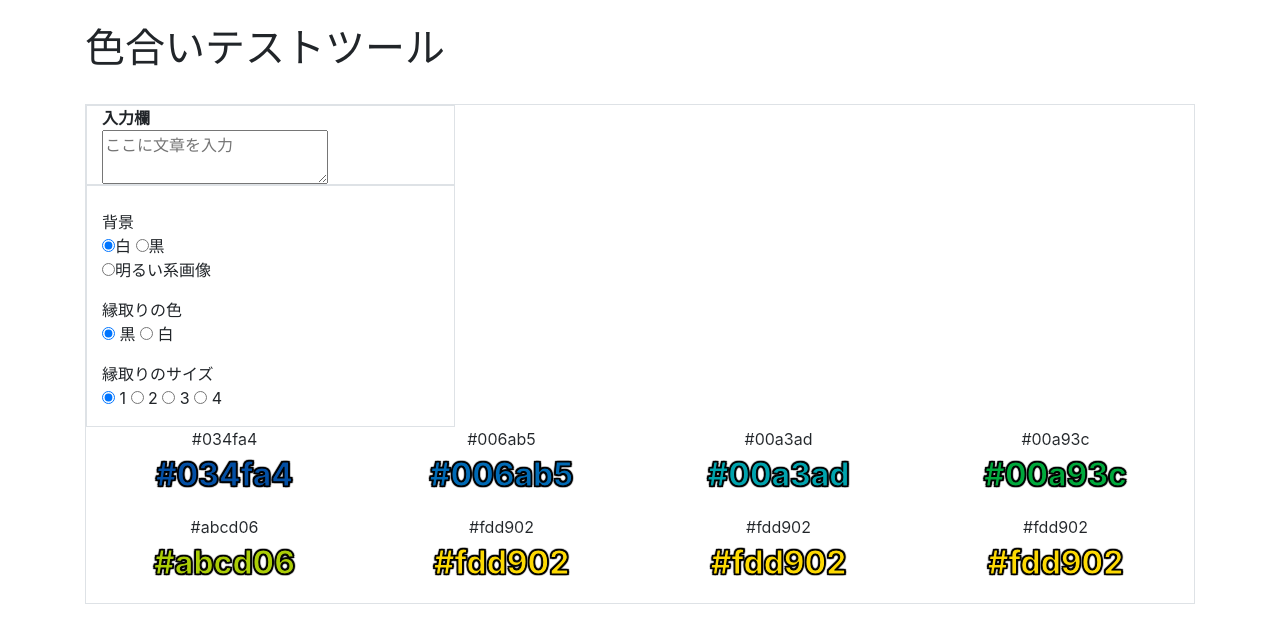
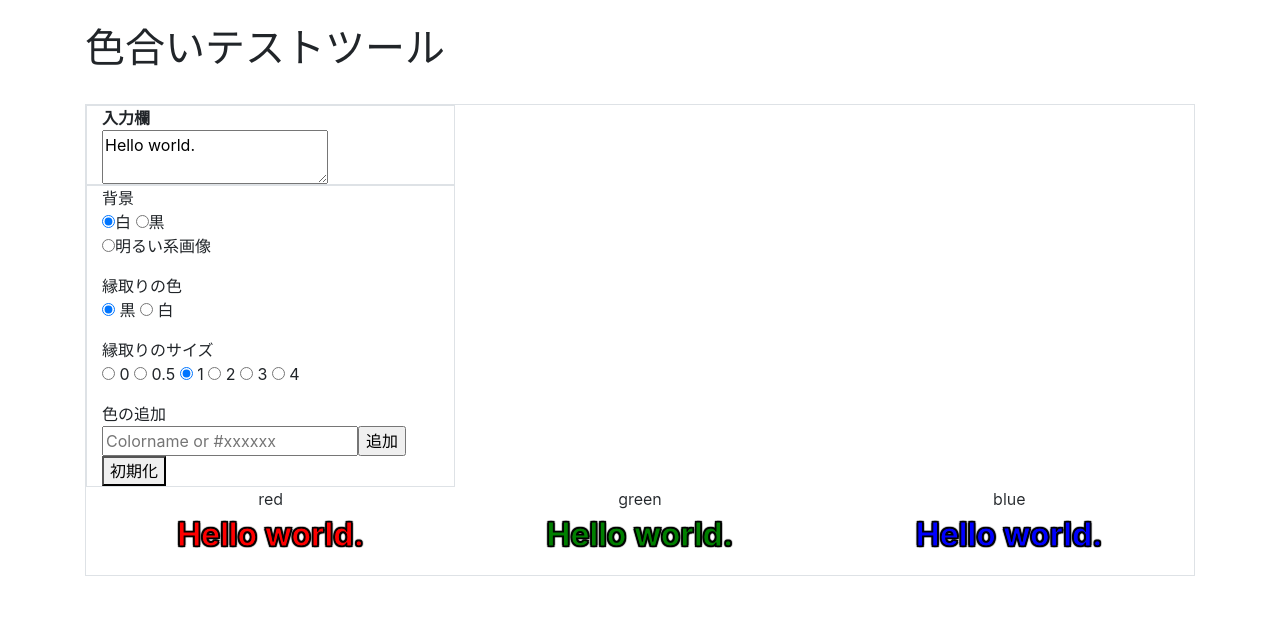
Before and after one commit to nukokoi/nukokoi.github.io, a Jekyll site: the page colortest/index.html, which Jekyll copies as it is, in a window 1280 px wide. Shown: the top 643 px of the page. Built offline with Jekyll 4.4.1, drawn with Linux system fonts in a browser that asks for light colours.

Commit message:
色追加機能

```diff
--- a/colortest/index.html
+++ b/colortest/index.html
@@ -33,7 +33,7 @@
 
             <div class="row center-block" style="background-color: rgba(255,255,255,0.75);">
                 <div class="col-4 border">
-                    <br>背景<br>
+                    背景<br>
                 <form class="bg">
                     <input type="radio" name="bg" value="white">白
                     <input type="radio" name="bg" value="black">黒<br>
@@ -46,11 +46,16 @@
                 </form>
                 縁取りのサイズ<br>
                 <form class="fuchi_size">
+                    <input type="radio" name="fuchi_size" value="0"> 0
+                    <input type="radio" name="fuchi_size" value="0.5"> 0.5
                     <input type="radio" name="fuchi_size" value="1"> 1
                     <input type="radio" name="fuchi_size" value="2"> 2
                     <input type="radio" name="fuchi_size" value="3"> 3
                     <input type="radio" name="fuchi_size" value="4"> 4
                 </form>
+                色の追加<br>
+                <input type="text" id="color" placeholder="Colorname or #xxxxxx"><input type="button" id="addColor" value="追加">
+                <button id="init">初期化</button>
                 </div>
             </div>
 
@@ -58,38 +63,10 @@
 
             <div class="row center-block text-center samples">
 
-        <div>
+        <!-- <div>
             #034fa4
             <p class="sample1" style="color:#034fa4">#034fa4</p>
-        </div>
-        <div>
-            #006ab5
-            <p class="sample1" style="color:#006ab5">#006ab5</p>
-        </div>
-        <div>
-            #00a3ad
-            <p class="sample1" style="color:#00a3ad">#00a3ad</p>
-        </div>
-        <div>
-            #00a93c
-            <p class="sample1" style="color:#00a93c">#00a93c</p>
-        </div>
-        <div>
-            #abcd06
-            <p class="sample1" style="color:#abcd06">#abcd06</p>
-        </div>
-        <div>
-            #fdd902
-            <p class="sample1" style="color:#fdd902">#fdd902</p>
-        </div>
-        <div>
-            #fdd902
-            <p class="sample1" style="color:#fdd902">#fdd902</p>
-        </div>
-        <div>
-            #fdd902
-            <p class="sample1" style="color:#fdd902">#fdd902</p>
-        </div>
+        </div> -->
 
     </div>
 </div>
@@ -118,17 +95,22 @@
             //     return (css.match (/\bcolor-\S+/g) || []).join(' ');
             // });
 
-            $('.samples > div').addClass("col-3");
 
             var storage = localStorage;
-            if(storage.count == null){
-                console.log("first open");
+            function initStorage(){
                 //初期化処理
                 storage.count = 0;
                 storage.sample_num = 3;
+                storage.sample_1 = "red";
+                storage.sample_2 = "green";
+                storage.sample_3 = "blue";
                 storage.background = "white";
                 storage.fuchi = "black";
                 storage.fuchi_size = 1;
+            }
+            if(storage.count == null){
+                console.log("first open");
+                initStorage();
             }else{
                 console.log(storage.count + " 回目の訪問");
                 var visitCount = storage.count - 0;
@@ -137,12 +119,30 @@
 
 
             //描画処理
-            if(storage.testtext != null){
+            $('.bg > input[type=radio][value="'+storage.background+'"]').prop('checked', true);
+            $("body").css("background",storage.background);
+
+            function addColor(color){
+                var sample = $("<div>").append(color);
+                sample.append($("<p>").append('<p class="sample1" style="color:'+color+'">'+localStorage.testtext+'</p>'));
+                $("div.samples").append(sample);
+                $('.samples > div').addClass("col-4");
+
+            }
+
+            var sample_num = storage.sample_num - 0;
+            [...Array(sample_num)].forEach((_, i) => {
+                // console.log('repeat:'+(i+1).toString());
+                var color = localStorage["sample_"+(i+1).toString()];
+                // console.log(color);
+                addColor(color);
+            });
+
+            if(storage.testtext != null || storage.testtext != ""){
+                storage.testtext = "Hello world.";
                 $("#testtext").val(storage.testtext)
                 $(".sample1").text(storage.testtext);
             }
-            $('.bg > input[type=radio][value="'+storage.background+'"]').prop('checked', true);
-            $("body").css("background",storage.background);
             $(".fuchi > input[type=radio][value='"+storage.fuchi+"']").prop('checked', true);
             var r = storage.fuchi;
             $(".fuchi_size > input[type=radio][value='"+storage.fuchi_size+"']").prop('checked', true);
@@ -189,7 +189,21 @@
                 changeShadow(r,s);
                 storage.fuchi_size = s;
             });
+            $("#init").click(function(){
+                initStorage();
+                window.localStorage.clear();
+                document.location.reload();
+            });
 
+            $("#addColor").click(function(){
+                // console.log($("#color").val())
+                addColor($("#color").val());
+                var addNumber = localStorage.sample_num - 0 + 1;
+                localStorage.sample_num = addNumber;
+                localStorage['sample_'+ addNumber] = $("#color").val();
+            });
+
+            $('.samples > div').addClass("col-4");
 
         </script>
     </body>
```
